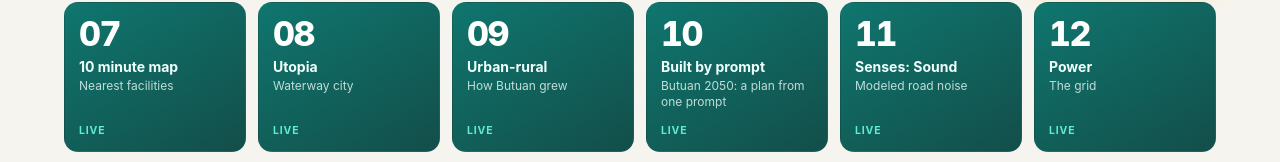
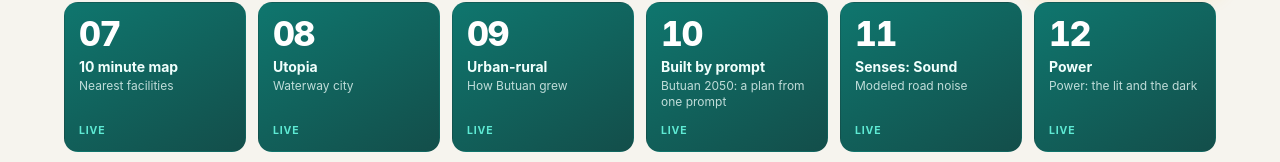
Before and after one commit to kramgielouz/maeb-30day-map-challenge, a React (Vite) app: page / in a window 1280 px wide. Shown: the part 1291-1453 px from the top of the page. Built offline with nearby package versions, Linux system fonts and the light colour scheme; no server answers; what pmtiles would draw is missing.

Commit message:
Day 12 added with record and download function

```diff
--- a/src/days/registry.ts
+++ b/src/days/registry.ts
@@ -31,7 +31,7 @@ const META: DayMeta[] = [
   { day: 9, slug: 'urban-rural', theme: 'Urban-rural', prompt: 'Urban or rural. Cities and countryside.', title: 'How Butuan grew', insight: "Slide or play through 1975 to 2020 to watch Butuan's urban area spread. It tracks the size of the main urban area, how far it reaches, which way its centre has drifted and when growth was fastest, none of which depend on where the city boundary is drawn.", sources: ['GHSL GHS-BUILT-S R2023A built-up surface, European Commission JRC (CC BY 4.0), via python script', 'OpenStreetMap contributors (ODbL): city outline, shown for reference only'] },
   { day: 10, slug: 'built-by-prompt', theme: 'Built by prompt', prompt: 'Make AI work for its money and produce something from start to finish in a chat window or on the command line.', title: 'Butuan 2050: a plan from one prompt', insight: 'An AI planner was given only the city boundary and asked for a progressive, self-sustaining, world-class city. This is the Site Development Plan it drew: a compact core, five town centres on four transit lines, a farm belt, protected forest, a river corridor and solar farms. Check its promises in the panel, then fade the plan to see the real city underneath.', sources: ['City boundary: OpenStreetMap contributors (ODbL), via Nominatim (public/data/butuan-boundary.geojson)', 'Plan: generated by pipeline/10_site_plan.py from that boundary and one prompt. Conceptual and unsurveyed: no terrain, flood or land-ownership data was used'], needsHuman: false },
   { day: 11, slug: 'sound', theme: 'Senses: Sound', prompt: 'How do you hear something? How do you map a soundscape?', title: 'Modeled road noise', insight: 'Modeled, not measured.', sources: ['OpenStreetMap'] },
-  { day: 12, slug: 'power', theme: 'Power', prompt: 'Power as in nuclear power? Or physical power or influence? Power grid on a map?', title: 'The grid', insight: 'Lines, substations and plants.', sources: ['OpenStreetMap power=*'] },
+  { day: 12, slug: 'power', theme: 'Power', prompt: 'Power as in nuclear power? Or physical power or influence? Power grid on a map?', title: 'Power: the lit and the dark', insight: 'Built-up land of Caraga as columns. Height is night-light brightnes', sources: ['OpenStreetMap power=*'] },
   { day: 13, slug: 'interactions', theme: 'Interactions', prompt: 'Interactions between things, or maybe the result would be an interactive map?', title: 'Barangay to facility', insight: 'Who depends on what.', sources: ['OpenStreetMap'] },
   { day: 14, slug: 'borgesian', theme: 'Borgesian map', prompt: 'A map so detailed it becomes the territory.', title: 'Every building', insight: 'Footprints at 1:1.', sources: ['Overture Maps', 'OpenStreetMap'] },
   { day: 15, slug: 'inside-out', theme: 'Inside out', prompt: 'Inside out, upside down. Something on this map is not quite right.', title: 'South-up', insight: 'Land and sea swap places.', sources: ['OpenStreetMap'] },
```
